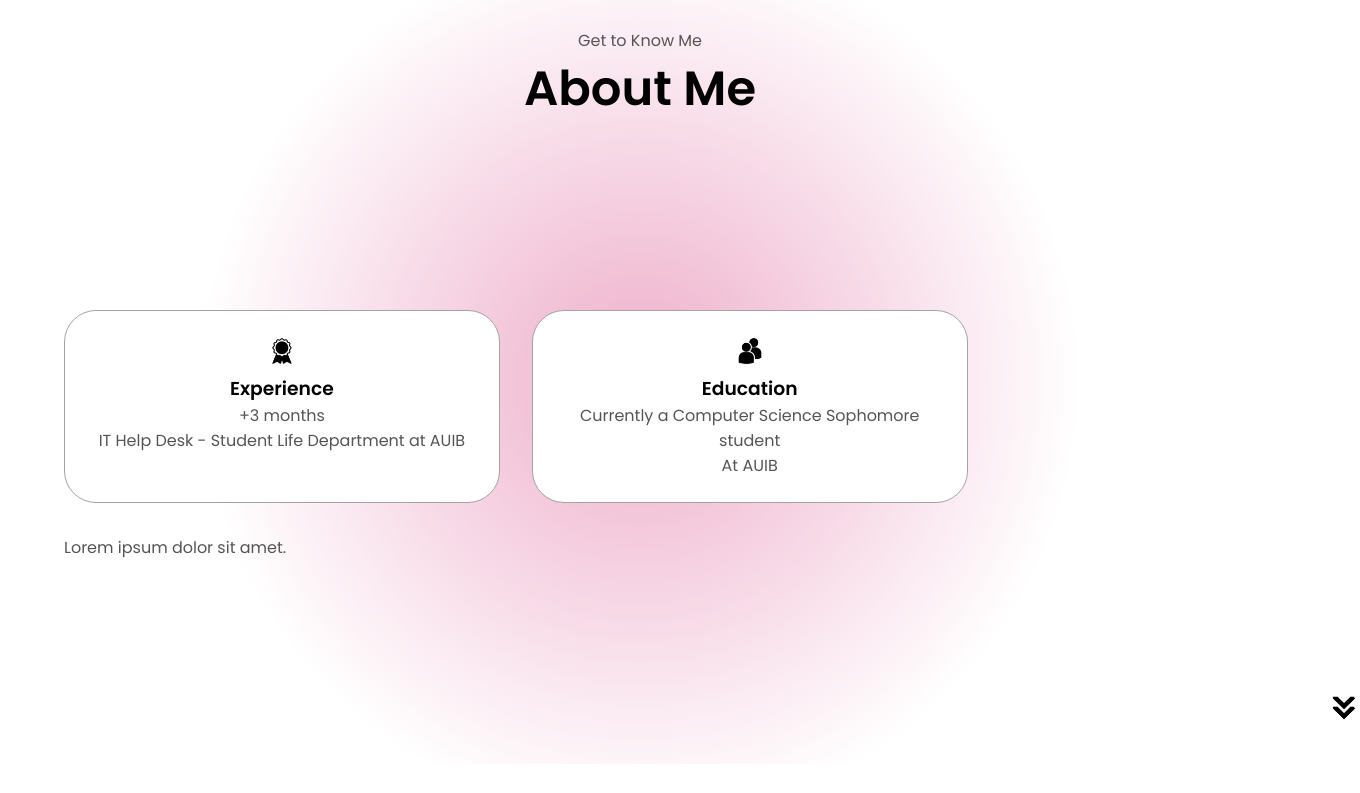
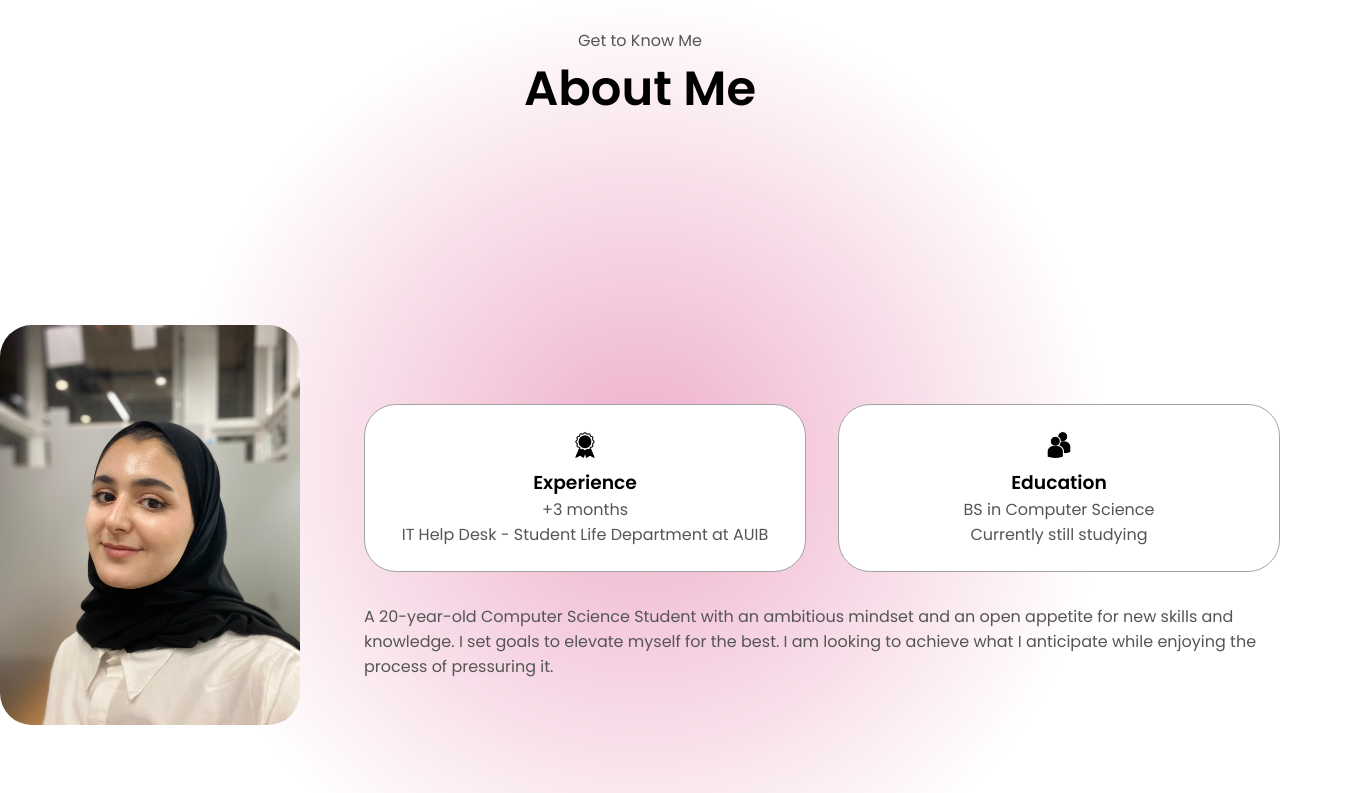
Before and after one commit to ArwaYearub/My-Portfolio-test2, a plain HTML site: page index.html in a window 1280 px wide. Shown: the part 780-1573 px from the top of the page, 1360 px wide, since content can reach past the window. Drawn offline with Linux system fonts and the light colour scheme.

Commit message:
added resume

```diff
--- a/index.html
+++ b/index.html
@@ -42,7 +42,7 @@
             id="mypic"
             src="./assets/Me.png"
             alt="Arwa Yaareb Profile Picture"
-            style="border-radius: 600px;"
+            style="border-radius: 600px"
           />
         </div>
         <div class="section__text">
@@ -83,9 +83,17 @@
         <p class="section__text__p1">Get to Know Me</p>
         <h1 class="title">About Me</h1>
         <div class="section-container">
-          <div class="section__pic__container">
+          <div class="section__pic-container">
             <!-- add on about picture here -->
-            <!-- <img src="./assets/purple-center-try-about.jpg" alt=""> -->
+            <img
+              src="./assets/aboutMePic.jpg"
+              alt="profile picture"
+              width="300px"
+              class="about-pic"
+              height=""
+
+
+            />
             <!-- <img
               src="./assets/purple-heart.png"
               alt="add my about picture here"
@@ -107,6 +115,7 @@
                 </p>
                 <!-- add more experience -->
               </div>
+              <!--  -->
               <div class="details-container">
                 <img
                   src="./assets/education.png"
@@ -115,15 +124,17 @@
                 />
                 <h3>Education</h3>
                 <p>
-                  Currently a Computer Science Sophomore student<br />
-                  At AUIB
+                  BS in Computer Science<br />
+                  Currently still studying
                 </p>
               </div>
             </div>
             <div class="text-container">
               <p>
-                Lorem ipsum dolor sit amet.
-                <!-- add smthn in the about!!!! -->
+                A 20-year-old Computer Science Student with an ambitious mindset
+                and an open appetite for new skills and knowledge. I set goals
+                to elevate myself for the best. I am looking to achieve what I
+                anticipate while enjoying the process of pressuring it.
               </p>
             </div>
           </div>
@@ -131,6 +142,7 @@
         <img
           src="./assets/arrow.png"
           alt="arrow icon"
+          style="right: 2rem;"
           class="icon arrow"
           onclick="location.href='./#experience'"
         />
@@ -275,6 +287,7 @@
         />
       </section>
 
+      <!-- project section: -->
       <section id="projects">
         <p class="section__text__p1">My Humble Projects</p>
         <h1 class="title">Projects</h1>
--- a/style.css
+++ b/style.css
@@ -239,6 +239,11 @@ section {
   justify-content: center;
   flex-direction: column;
 }
+
+/* .section-container-about{
+  display: flex;
+
+} */
 .about-containers,
 .about-details-container {
   display: flex;
@@ -263,7 +268,7 @@ section {
 
 .section-container {
   gap: 4rem;
-  height: 80%;
+  height: 100vh;  justify-content:center ;
 }
 .section__pic-container {
   height: 400px;
```
Also changed, not shown: assets/aboutMePic.jpg (added), 1 other file.
